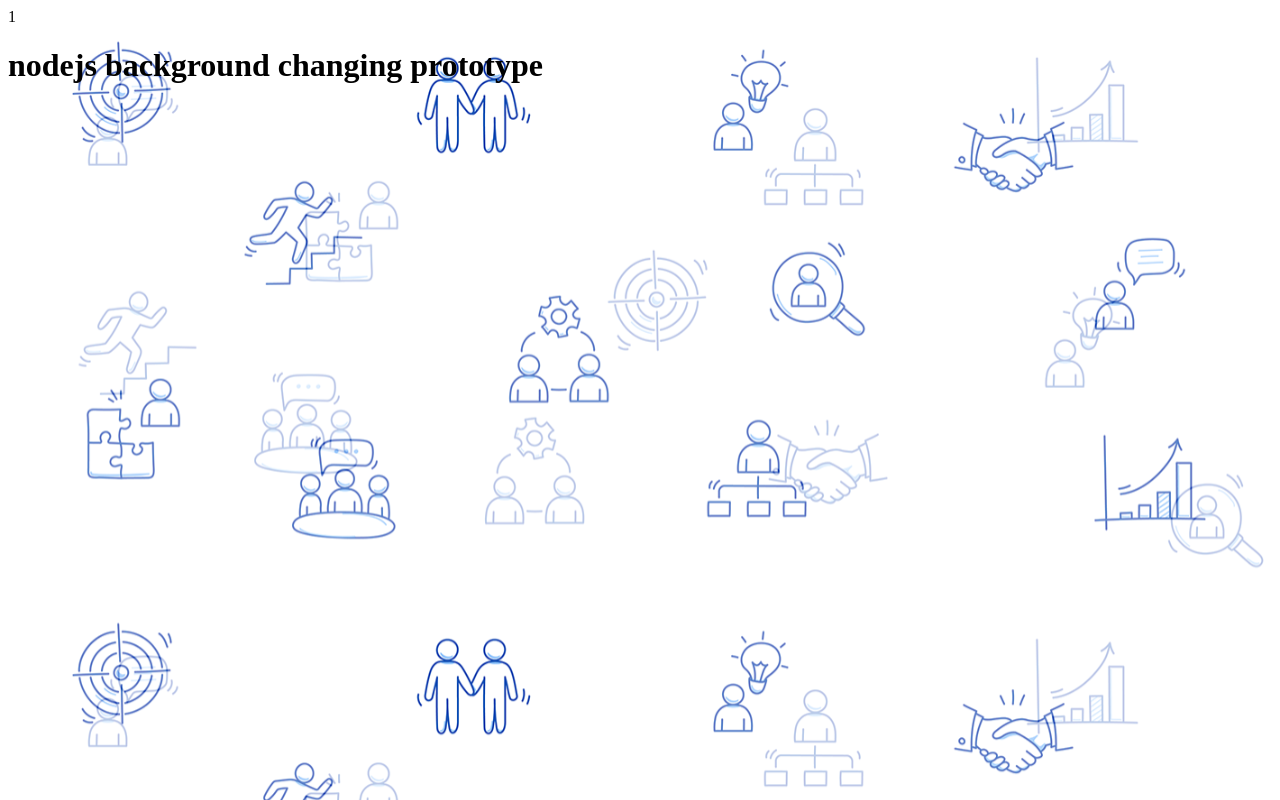
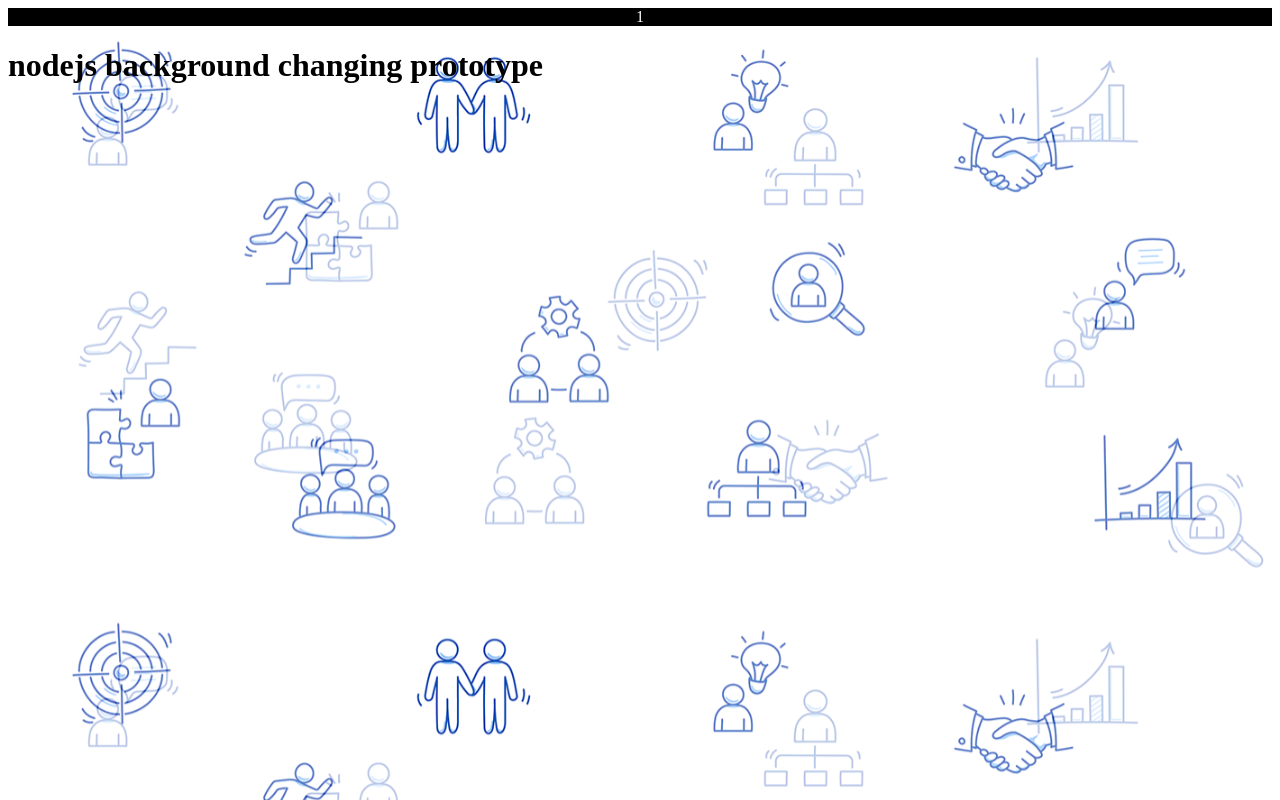
Before and after one commit to ALEXANDRE-P-A/nodejs-background-changing-prototype, a website: page index.html in a window 1280 px wide. Drawn offline with Linux system fonts and the light colour scheme.

Commit message:
element for test

```diff
--- a/index.html
+++ b/index.html
@@ -1,4 +1,3 @@
-<div id="test"></div>
 <!DOCTYPE html>
 <html lang="ja">
 <head>
@@ -8,6 +7,7 @@
   <link rel="stylesheet" type="text/css" href="/public/style.css">
 </head>
 <body id="target-style">
+  <div id="test" style="background-color: #000; color: #fff; text-align: center;"></div>
   <h1>nodejs background changing prototype</h1>
   <script type="text/javascript" src="/public/main.js"></script>
 </body>
```
